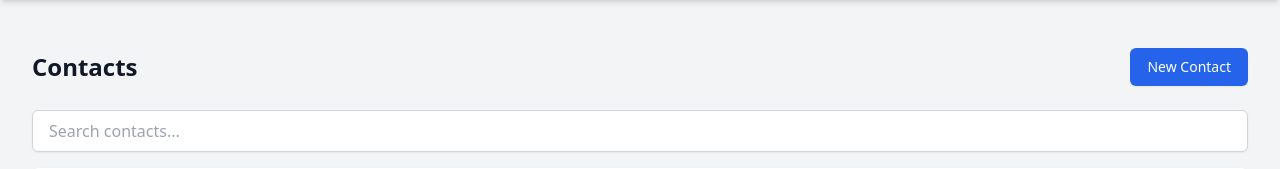
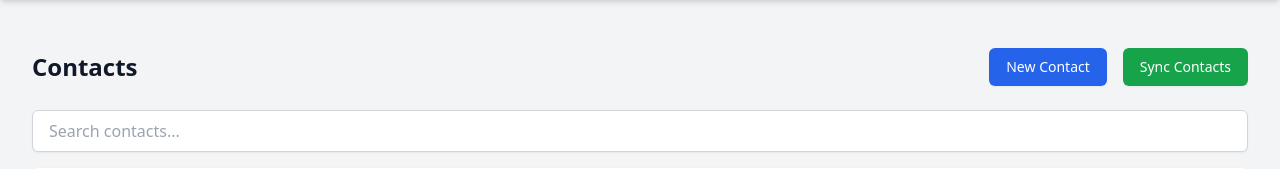
Before and after one commit to Tiritibambix/GUIVCard, a Flask app: template app/templates/index.html in a window 1280 px wide. Shown: the part 64-233 px from the top of the page. Run offline with Flask 3, Linux system fonts and the light colour scheme; the template is opened without the code that fills it: most values are stand-ins (such as "Sample title", 1, 10 or a date in 2020); some libraries are stand-ins or nearby versions.

Commit message:
Add manual sync button, cron job, and configurable schedule for contact synchronization
Added a "Sync Contacts" button to the UI for manual synchronization.
Introduced a cron job mechanism in app.py to schedule automatic contact synchronization.
Made the cron schedule configurable via the CRON_SYNC_SCHEDULE environment variable in docker-compose.yml.
These changes optimize contact management by providing both manual and automated synchronization options.

```diff
--- a/app/app.py
+++ b/app/app.py
@@ -10,6 +10,28 @@ import base64
 import uuid
 from typing import Dict
 from database import init_db, add_contact, get_all_contacts, update_contact, delete_contact
+import os
+import schedule
+import time
+
+# Schedule contact sync if CRON_SYNC_SCHEDULE is set
+cron_schedule = os.environ.get("CRON_SYNC_SCHEDULE")
+if cron_schedule:
+    def scheduled_sync():
+        logger.info("Scheduled sync triggered. Fetching contacts from server...")
+        fetch_contacts_from_server()
+        logger.info("Scheduled sync completed successfully.")
+
+    schedule.every().day.at("04:00").do(scheduled_sync)  # Default to 4 AM if no specific time is provided
+
+    def run_scheduler():
+        while True:
+            schedule.run_pending()
+            time.sleep(1)
+
+    # Start the scheduler in a separate thread
+    import threading
+    threading.Thread(target=run_scheduler, daemon=True).start()
 
 # Initialize the database
 init_db()
@@ -238,6 +260,20 @@ def get_carddav_client():
 @app.route('/contacts', methods=['GET', 'POST'])
 @check_login_required
 def contacts():
+    # Fetch contacts only if the database is empty
+    if not get_all_contacts():
+        logger.info("Database is empty. Fetching contacts from server...")
+        fetch_contacts_from_server()
+        logger.info("Contacts fetched and stored in the database.")
+
+@app.route('/sync-contacts', methods=['POST'])
+@check_login_required
+def sync_contacts():
+    logger.info("Manual sync triggered. Fetching contacts from server...")
+    fetch_contacts_from_server()
+    logger.info("Contacts synchronized successfully.")
+    flash("Contacts synchronized successfully.")
+    return redirect(url_for('contacts'))
     try:
         client, abook = get_carddav_client()
 
--- a/app/templates/index.html
+++ b/app/templates/index.html
@@ -35,9 +35,16 @@
         <div class="px-4 py-6 sm:px-0">
             <div class="flex justify-between items-center mb-6">
                 <h1 class="text-2xl font-bold text-gray-900">Contacts</h1>
-                <button onclick="showNewContactModal()" class="inline-flex items-center px-4 py-2 border border-transparent text-sm font-medium rounded-md shadow-sm text-white bg-blue-600 hover:bg-blue-700">
-                    New Contact
-                </button>
+                <div class="flex space-x-4">
+                    <button onclick="showNewContactModal()" class="inline-flex items-center px-4 py-2 border border-transparent text-sm font-medium rounded-md shadow-sm text-white bg-blue-600 hover:bg-blue-700">
+                        New Contact
+                    </button>
+                    <form action="/sync-contacts" method="POST">
+                        <button type="submit" class="inline-flex items-center px-4 py-2 border border-transparent text-sm font-medium rounded-md shadow-sm text-white bg-green-600 hover:bg-green-700">
+                            Sync Contacts
+                        </button>
+                    </form>
+                </div>
             </div>
 <!-- 🔍 Ajout dans le <main> au-dessus de la liste -->
 <div class="mb-4">
--- a/docker-compose.yml
+++ b/docker-compose.yml
@@ -8,7 +8,8 @@ services:
       - CARDDAV_URL=https://your.carddav-server.com/user/contacts/
       - ADMIN_USERNAME=${ADMIN_USERNAME}
       - ADMIN_PASSWORD=${ADMIN_PASSWORD}
-      - DATABASE_FILE=/app/contacts.db
+      - CRON_SYNC_SCHEDULE=${CRON_SYNC_SCHEDULE:-"0 4 * * *"}
+      - DATABASE_FILE=./contacts.db
     volumes:
       - ./app/contacts.db:/app/contacts.db
     healthcheck:
```
